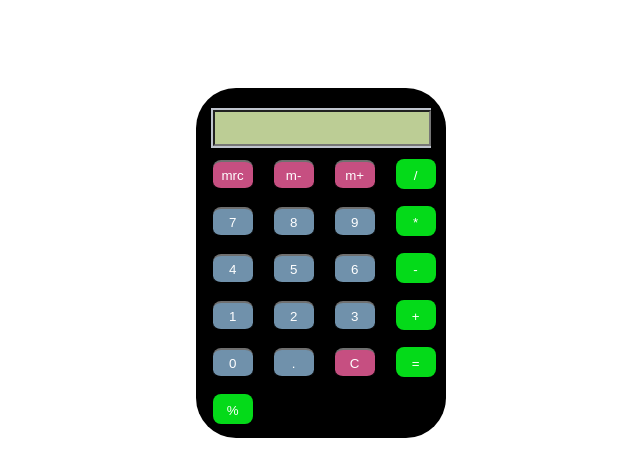
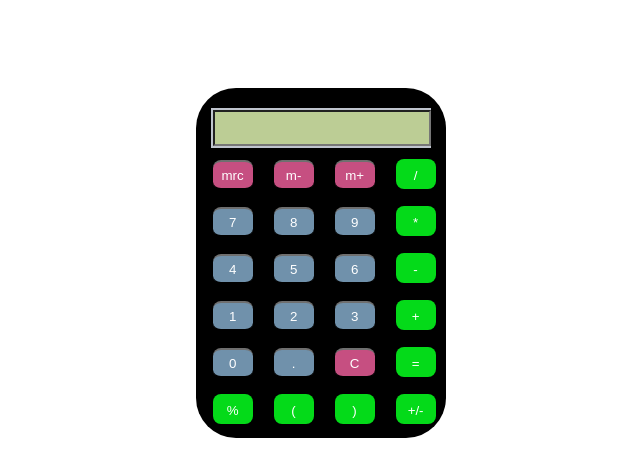
Before and after one commit to dreamwatcher224/Calculator, a plain HTML site: page index.html in a window 1280 px wide. Shown: the whole page, without its empty margins (318-958 px from the left). Drawn offline with Linux system fonts and the light colour scheme.

Commit message:
Added (,), and +/- operators

```diff
--- a/index.html
+++ b/index.html
@@ -48,7 +48,12 @@
 			</p>
 			<p>
 			<input type= "button" value="%" class="button operator" onClick="v('%')">
-			</p>
+			<input type= "button" value="(" class="button operator" onCLick="v('(')">
+			<input type="button" value =")" class="button operator" onClick="v(')')">
+			<input type="button" value ="+/-" class="button operator" onClick="v('')">
+
+
+		</p>
 		</div>
 	</div>
 
```
